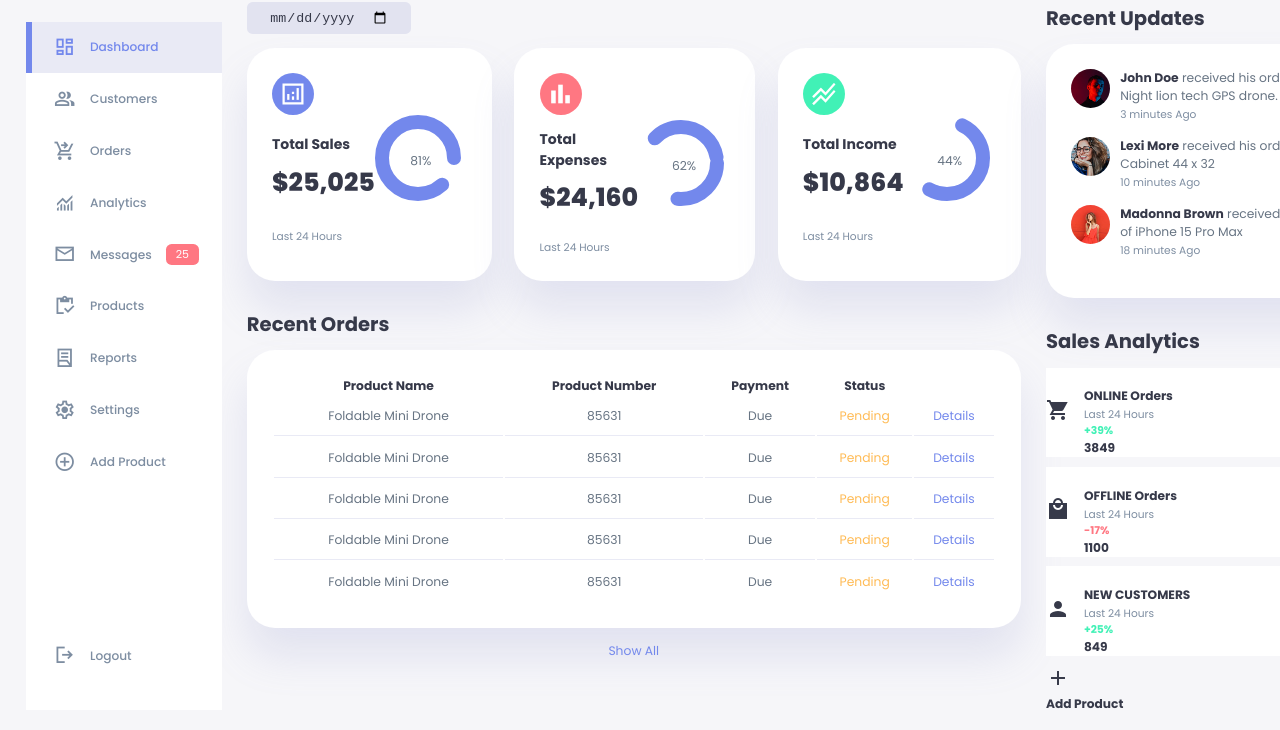
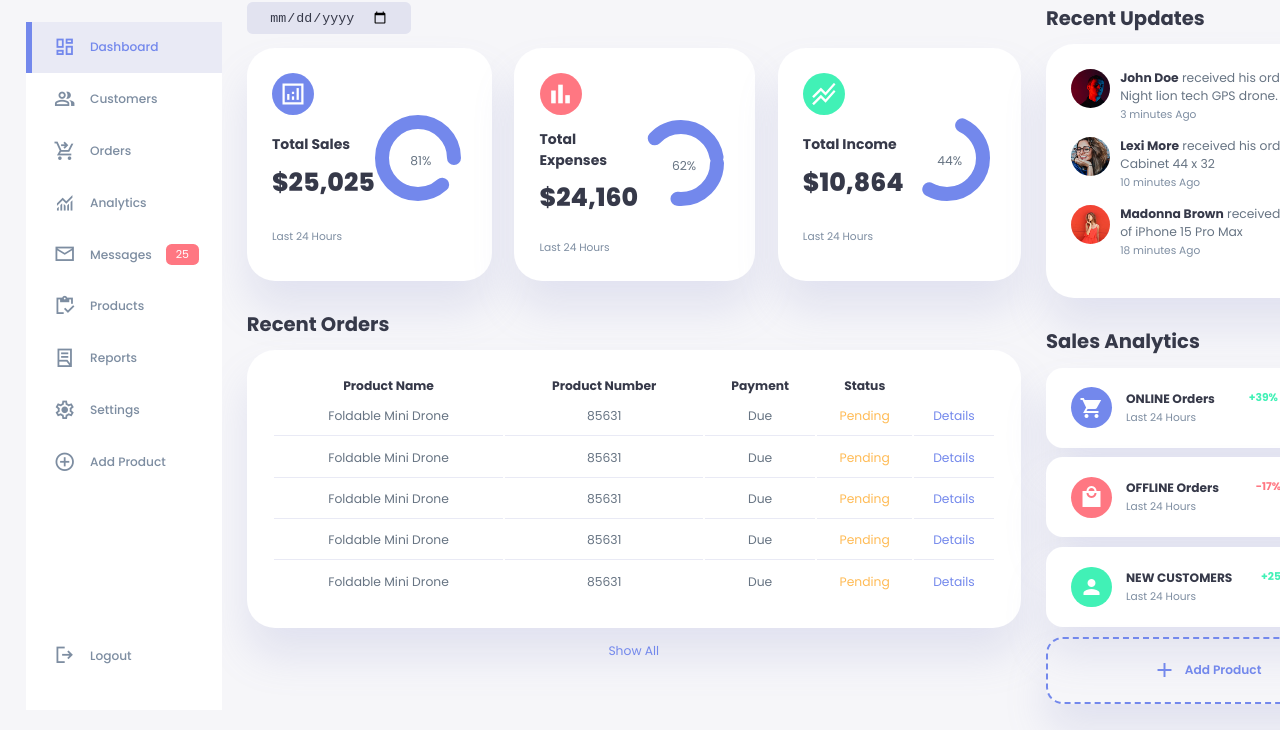
Before and after one commit to alonzojoe/e-dashboard, a plain HTML site: page index.html in a window 1280 px wide. Shown: the part 70-800 px from the top of the page. Drawn offline with nearby package versions, Linux system fonts and the light colour scheme.

Commit message:
Finished Styling 3 Sections of the dashboard

```diff
--- a/index.html
+++ b/index.html
@@ -291,11 +291,11 @@
               <h3>849</h3>
             </div>
           </div>
-        </div>
-        <div class="item add-product">
-          <div>
-            <span class="material-icons-sharp"> add </span>
-            <h3>Add Product</h3>
+          <div class="item add-product">
+            <div>
+              <span class="material-icons-sharp"> add </span>
+              <h3>Add Product</h3>
+            </div>
           </div>
         </div>
       </div>
--- a/style.css
+++ b/style.css
@@ -463,4 +463,54 @@ main .recent-orders a {
   align-items: center;
   gap: 1rem;
   margin-bottom: 0.7rem;
+  padding: 1.4rem var(--card-padding);
+  border-radius: var(--border-radius-3);
+  box-shadow: var(--box-shadow);
+  transition: all 300ms ease;
 }
+
+.right .sales-analytics .item:hover {
+  box-shadow: none;
+}
+.right .sales-analytics .item .right {
+  display: flex;
+  justify-content: space-between;
+  align-items: start;
+  margin: 0;
+  width: 100%;
+}
+
+.right .sales-analytics .item .icon {
+  padding: 0.6rem;
+  color: var(--color-white);
+  border-radius: 50%;
+  background: var(--color-primary);
+  display: flex;
+}
+
+.right .sales-analytics .item.offline .icon {
+  background: var(--color-danger);
+}
+
+.right .sales-analytics .item.customers .icon {
+  background: var(--color-success);
+}
+
+.right .sales-analytics .add-product {
+  background: transparent;
+  border: 2px dashed var(--color-primary);
+  color: var(--color-primary);
+  display: flex;
+  align-items: center;
+  justify-content: center;
+}
+
+.right .sales-analytics .add-product div {
+  display: flex;
+  align-items: center;
+  gap: 0.6rem;
+}
+
+.right .sales-analytics .add-product div h3 {
+  font-weight: 600;
+}
```
